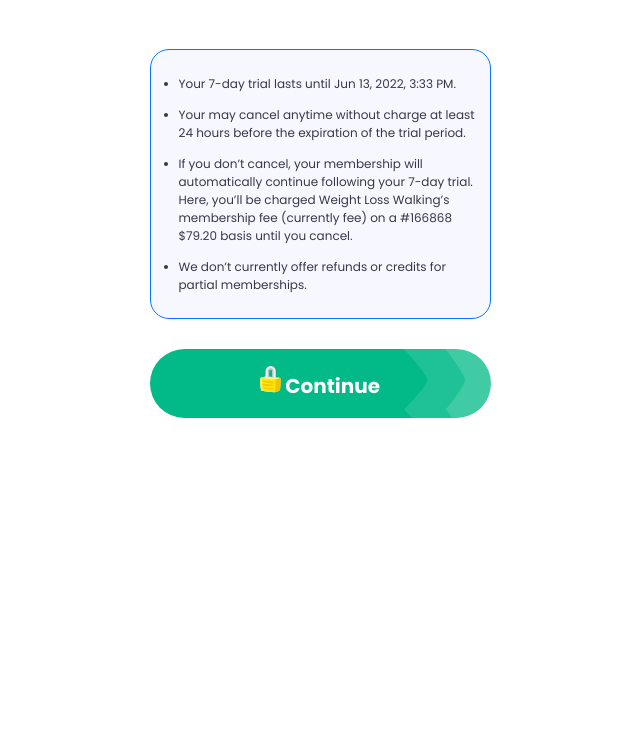
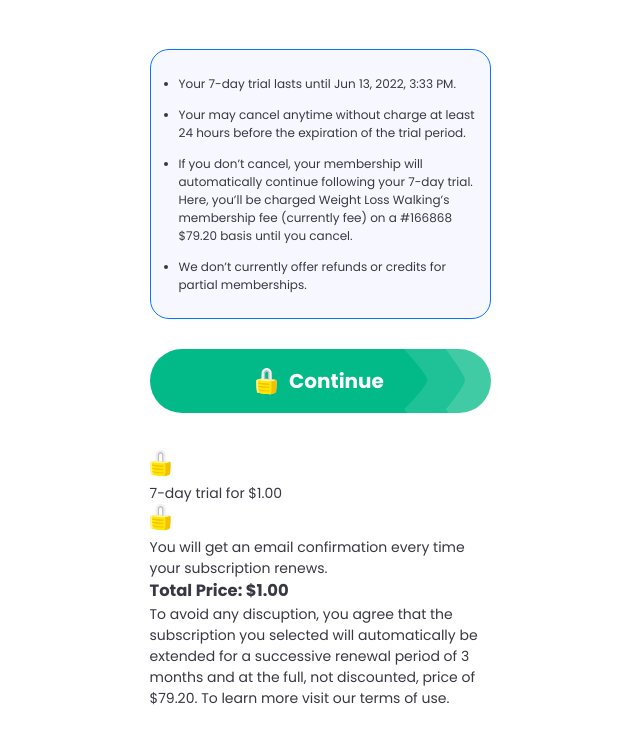
Before and after one commit to NatalliaMaskalenko/Pedometer, a website built with Parcel: page src/html/index-36.html in a window 1280 px wide. Shown: the part 2201-2943 px from the top of the page, without its empty margins (320-960 px from the left). Before the commit the page ends 2730 px from the top, so only its background shows below. Built offline with nearby package versions, Linux system fonts and the light colour scheme.

Commit message:
Добавляет разметку

```diff
--- a/src/html/index-36.html
+++ b/src/html/index-36.html
@@ -264,12 +264,35 @@
         </ul>
       </section>
 
-      <a class="button__next" href=".//index-15.html">
-        <svg class="" width="21" height="27">
+      <a class="button__next button__next--payment" href=".//index-15.html">
+        <svg class="svg__payment" width="21" height="27">
           <use href="../images/icons-sprite/symbol-defs.svg#icon-Group-1"></use>
         </svg>
         <span>Continue</span>
       </a>
+
+      <section class="footer__payment">
+        <ul class="list">
+          <li>
+            <svg class="svg__payment" width="21" height="27">
+              <use href="../images/icons-sprite/symbol-defs.svg#icon-Group-1"></use>
+            </svg>
+            <p>7-day trial for $1.00</p>
+          </li>
+          <li>
+            <svg class="svg__payment" width="21" height="27">
+              <use href="../images/icons-sprite/symbol-defs.svg#icon-Group-1"></use>
+            </svg>
+            <p>You will get an email confirmation every time your subscription renews.</p>
+          </li>
+        </ul>
+        <h3>Total Price: $1.00</h3>
+        <p>
+          To avoid any discuption, you agree that the subscription you selected will automatically
+          be extended for a successive renewal period of 3 months and at the full, not discounted,
+          price of $79.20. To learn more visit our terms of use.
+        </p>
+      </section>
     </div>
 
     <!-- <script src="../js/timer.js"></script> -->
--- a/src/sass/layouts/_payment-page.scss
+++ b/src/sass/layouts/_payment-page.scss
@@ -289,3 +289,14 @@
 .item__terms:not(:last-child){
     margin-bottom: 13px;
 }
+
+.button__next--payment{
+    display: flex;
+    align-items: center;
+    justify-content: center;
+    margin-bottom: 37px;
+}
+
+.svg__payment{
+    margin-right: 12px;
+}
```
